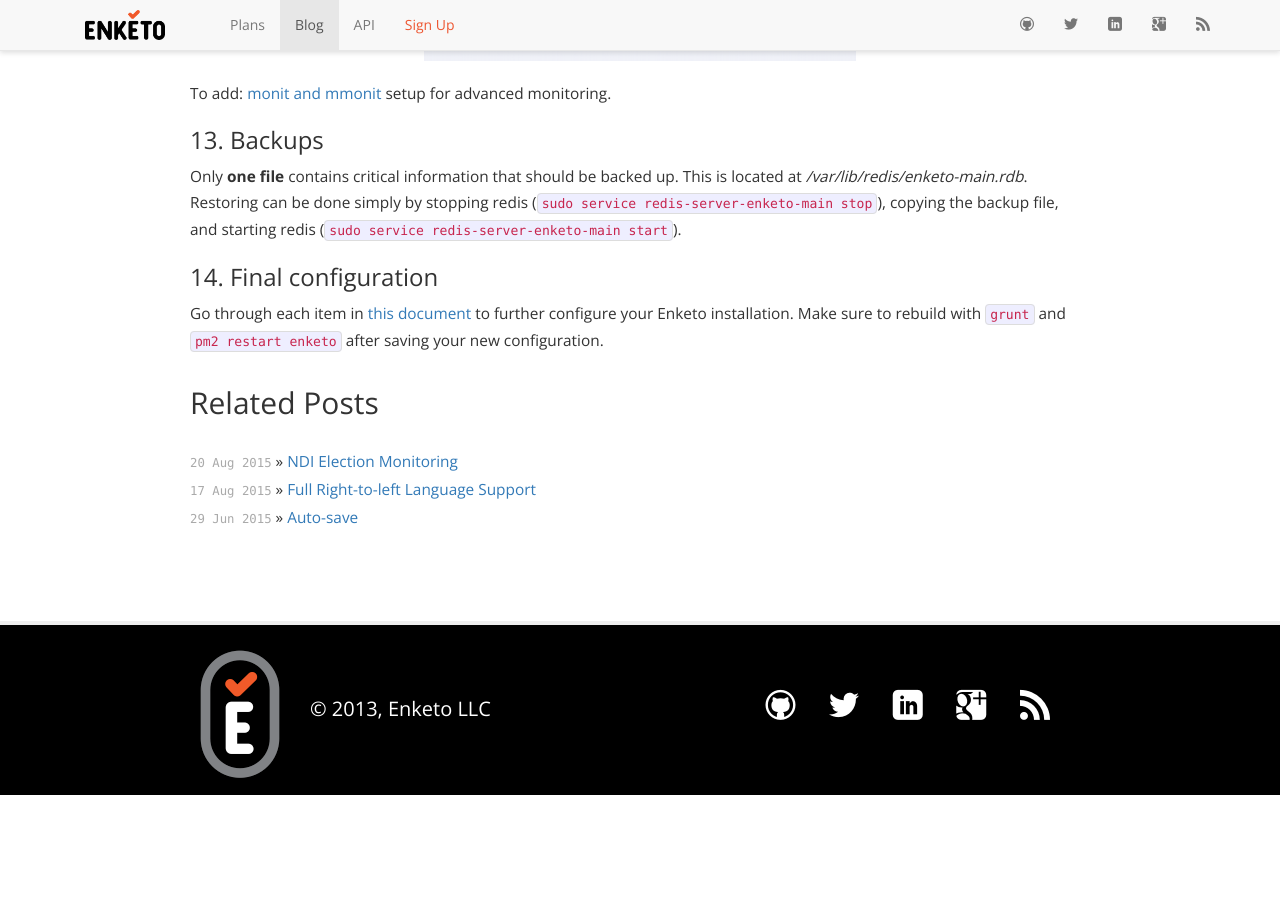
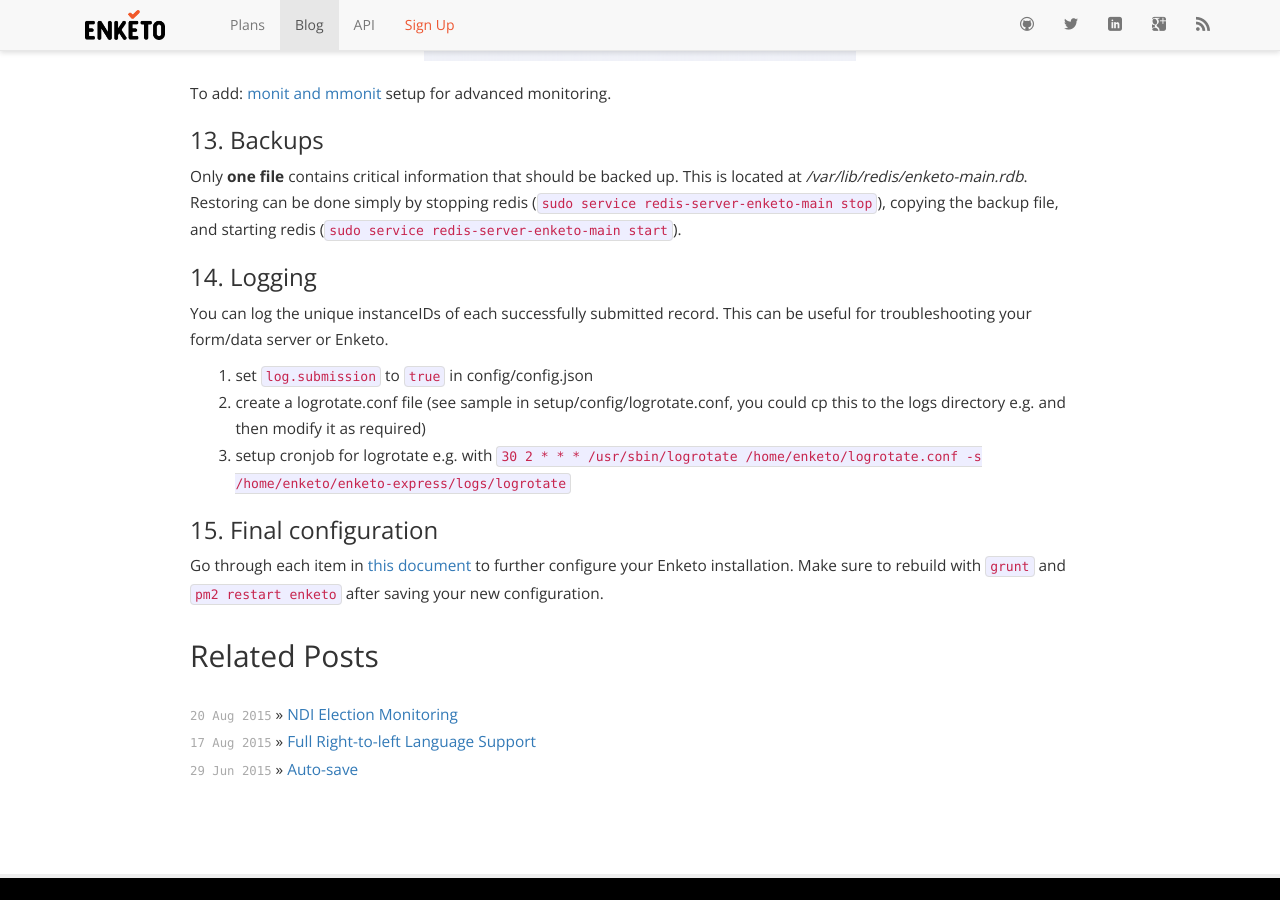
Before and after one commit to enketo/blog, a Jekyll site: the page built from _posts/2015-05-19-install-enketo.md, in a window 1280 px wide and 900 px high, scrolled down 12035 px. Built offline with Jekyll 4.4.1, drawn with Linux system fonts in a browser that asks for light colours; nearby versions of some CDN libraries; Markdown is read by kramdown in place of the engine named in the settings; comment, search, counter and statistics services are not loaded; before the commit the page ends 12830 px from its top, so only the background shows below that; some of the changed text lies outside the part shown.

Commit message:
changed: NodeJS 4.x and logging

````diff
--- a/_posts/2015-05-19-install-enketo.md
+++ b/_posts/2015-05-19-install-enketo.md
@@ -161,7 +161,7 @@
 Install NodeJS and global Node packages
 
 ```bash
-curl -sL https://deb.nodesource.com/setup_0.12 | sudo bash -
+curl -sL https://deb.nodesource.com/setup_4.x | sudo bash -
 sudo apt-get install -y nodejs
 sudo npm install -g grunt-cli pm2
 ```
@@ -264,7 +264,7 @@
 grunt
 ```
 
-Further configuration could be done in step 14.
+Further configuration could be done in step 15.
 
 ### 7. Automatic Enketo Launch and Restart
 
@@ -496,6 +496,14 @@
 
 Only **one file** contains critical information that should be backed up. This is located at _/var/lib/redis/enketo-main.rdb_. Restoring can be done simply by stopping redis (`sudo service redis-server-enketo-main stop`), copying the backup file, and starting redis (`sudo service redis-server-enketo-main start`).
 
-### 14. Final configuration
+### 14. Logging
+
+You can log the unique instanceIDs of each successfully submitted record. This can be useful for troubleshooting your form/data server or Enketo.
+
+1. set `log.submission` to `true` in config/config.json
+2. create a logrotate.conf file (see sample in setup/config/logrotate.conf, you could cp this to the logs directory e.g. and then modify it as required)
+3. setup cronjob for logrotate e.g. with `30 2 * * * /usr/sbin/logrotate /home/enketo/logrotate.conf -s /home/enketo/enketo-express/logs/logrotate`
+
+### 15. Final configuration
 
 Go through each item in [this document](https://github.com/enketo/enketo-express/blob/master/config/README.md) to further configure your Enketo installation. Make sure to rebuild with `grunt` and `pm2 restart enketo` after saving your new configuration.
````
Also changed, not shown: other parts of _posts/2015-05-19-install-enketo.md (+1 -1 lines).
